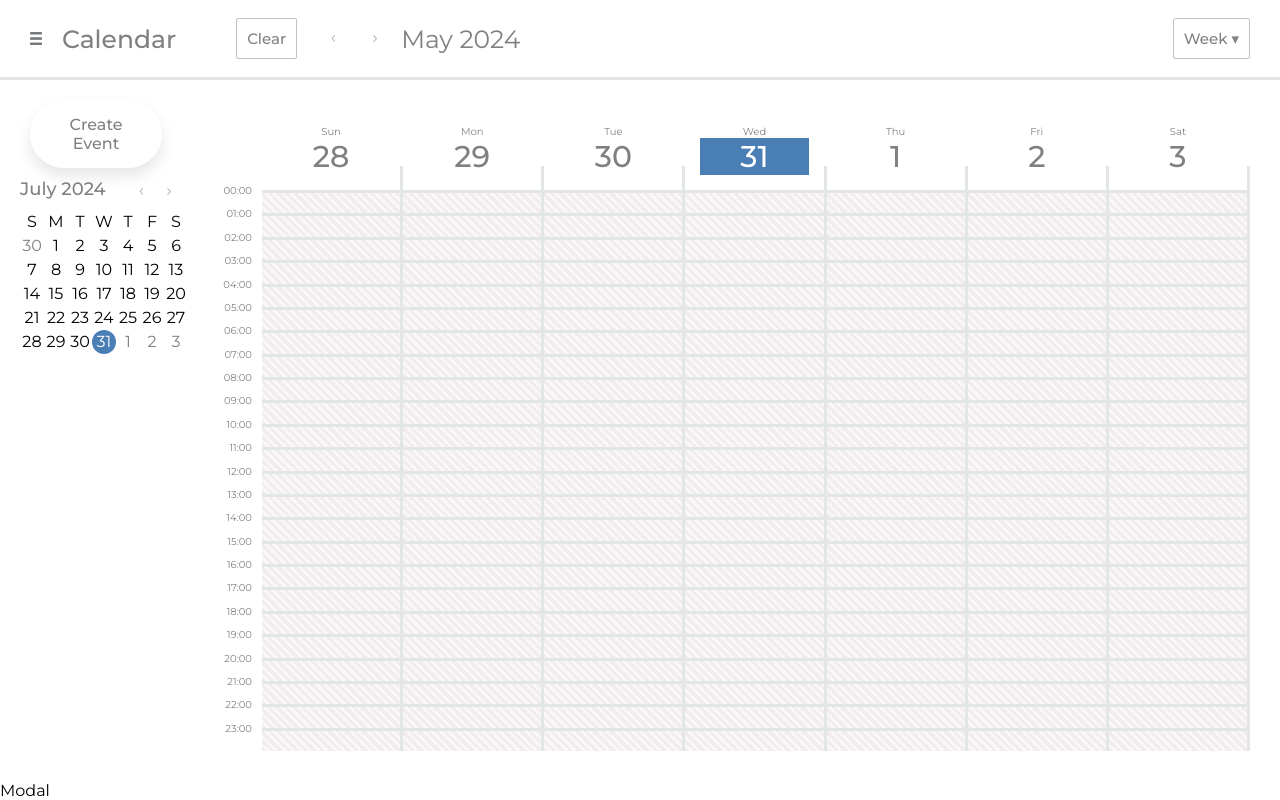
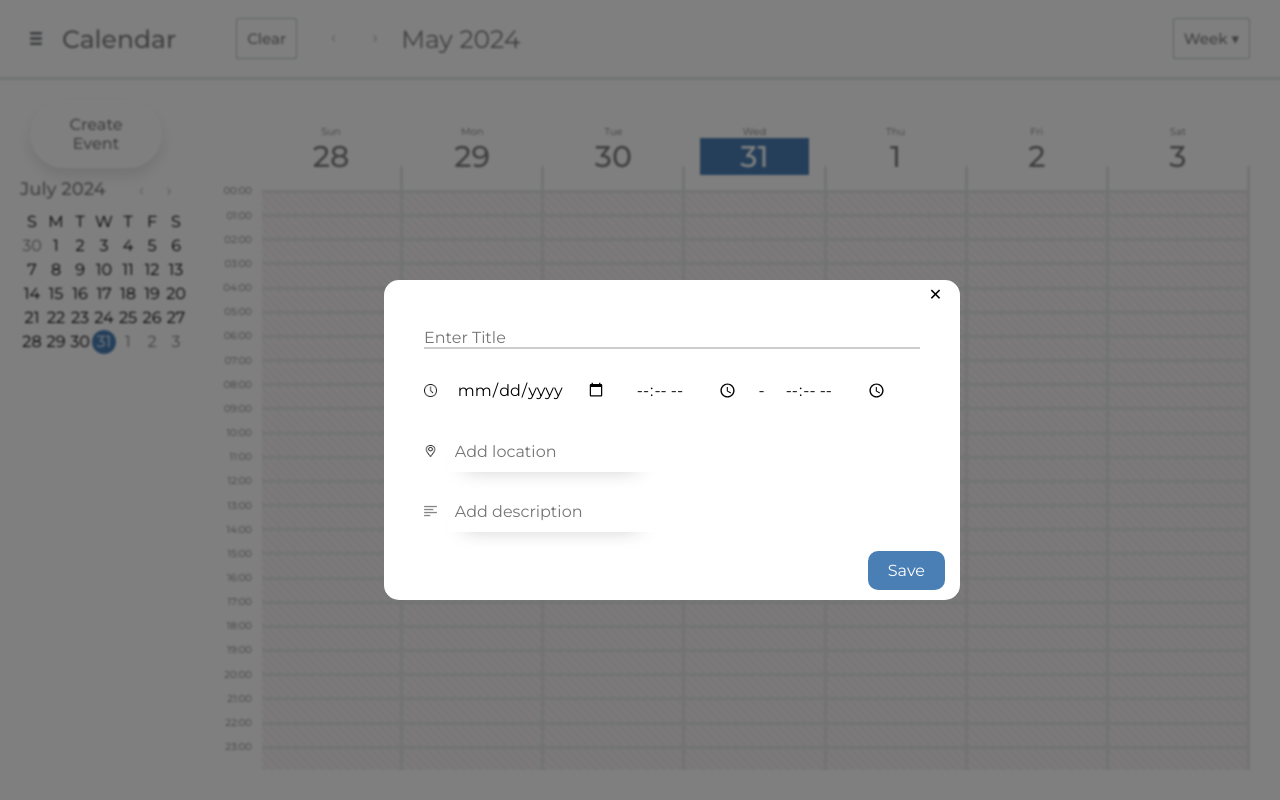
Before and after one commit to UgneMWix/calendar, a React (Vite) app: page / in a window 1280 px wide. Both pictures are taken after a click on the button "Create Event". Built offline with nearby package versions, Linux system fonts and the light colour scheme.

Commit message:
Added modal css and basic html into function component

```diff
--- a/src/App.tsx
+++ b/src/App.tsx
@@ -3,6 +3,7 @@ import MainScreen from './MainScreen/MainScreen';
 import './stylesheets/reset.css';
 import './stylesheets/global.css';
 import { useState } from 'react';
+import { Modal } from './Modal/Modal';
 function App() {
   const [isOpen, setIsOpen] = useState(false);
   function openCloseModal() {
@@ -12,7 +13,7 @@ function App() {
     <>
       <Header />
       <MainScreen callback={openCloseModal} />
-      {isOpen && <div>Modal</div>}
+      {isOpen && <Modal />}
     </>
   );
 }
--- /dev/null
+++ b/src/Modal/Modal.module.css
@@ -0,0 +1,180 @@
+.modal {
+  display: flex;
+  flex-direction: column;
+  width: 45vw;
+  height: 40vh;
+  position: fixed;
+  top: 35vh;
+  left: 30vw;
+  background-color: white;
+  border-radius: 15px;
+  z-index: 2;
+}
+.modal-header {
+  height: 3.5vh;
+  display: flex;
+  justify-content: flex-end;
+  padding-right: 15px;
+  align-items: center;
+}
+.modal-close-button {
+  background-color: transparent;
+  padding: 5px;
+  width: 1.5vw;
+  height: 1.5vw;
+  border-radius: 100%;
+  display: flex;
+  justify-content: center;
+  align-items: center;
+}
+.modal-main {
+  display: flex;
+  flex-direction: column;
+  padding-left: 40px;
+  padding-right: 40px;
+  gap: 20px;
+}
+.input-container {
+  position: relative;
+  margin-top: 20px;
+}
+.input-field {
+  display: block;
+  width: 100%;
+  font-size: 16px;
+  border: none;
+  border-bottom: 2px solid #ccc;
+  outline: none;
+  background-color: transparent;
+}
+.input-label {
+  position: absolute;
+  top: 0;
+  left: 0;
+  font-size: 16px;
+  color: rgba(204, 204, 204, 0);
+  pointer-events: none;
+  transition: all 0.3s ease;
+}
+.input-highlight {
+  position: absolute;
+  bottom: 0;
+  left: 0;
+  height: 2px;
+  width: 0;
+  background-color: #007bff;
+  transition: all 0.3s ease;
+}
+
+.input-field:focus + .input-label {
+  top: -20px;
+  font-size: 12px;
+  color: #007bff;
+}
+
+.input-field:focus + .input-label + .input-highlight {
+  width: 100%;
+}
+
+.modal-time-flex-box {
+  display: flex;
+  justify-content: flex-start;
+  align-items: center;
+  gap: 10px;
+}
+
+.modal-time-date {
+  padding: 10px;
+  border-radius: 10px;
+}
+
+.modal-time-start {
+  padding: 10px;
+  border-radius: 10px;
+}
+
+.modal-time-end {
+  padding: 10px;
+  border-radius: 10px;
+}
+
+.modal-location-flex-box {
+  width: 100%;
+}
+
+.modal-location-text {
+  color: #242424;
+  padding: 0.15rem 0.5rem;
+  height: 40px;
+  border-radius: 4px;
+  outline: none;
+  border: none;
+  line-height: 1.15;
+  box-shadow: 0px 10px 20px -18px;
+  margin-left: 10px;
+}
+
+.modal-location-text:focus {
+  border-bottom: 2px solid #5b5fc7;
+  border-radius: 4px 4px 2px 2px;
+}
+
+.modal-description-text {
+  color: #242424;
+  padding: 0.15rem 0.5rem;
+  height: 40px;
+  border-radius: 4px;
+  outline: none;
+  border: none;
+  line-height: 1.15;
+  box-shadow: 0px 10px 20px -18px;
+  margin-left: 10px;
+}
+
+.modal-description-text:focus {
+  border-bottom: 2px solid #5b5fc7;
+  border-radius: 4px 4px 2px 2px;
+}
+
+.modal-footer {
+  display: flex;
+  justify-content: flex-end;
+  align-items: center;
+  padding-right: 15px;
+  padding-top: 10px;
+  padding-bottom: 10px;
+}
+
+.modal-save-button {
+  background-color: #4a7fb5;
+  padding: 10px 20px 10px 20px;
+  border-radius: 10px;
+  color: white;
+}
+
+.modal-save-button:hover {
+  background-color: #3a6fa5;
+  cursor: pointer;
+}
+
+.overlay {
+  position: fixed;
+  top: 0;
+  bottom: 0;
+  left: 0;
+  right: 0;
+  width: 100%;
+  height: 100%;
+  background: rgba(0, 0, 0, 0.5);
+  backdrop-filter: blur(1px);
+  z-index: 1;
+}
+
+.modal-icons {
+  width: 1vw;
+  height: 1vw;
+}
+.modal-close-button:hover {
+  background-color: #d0d4d7;
+  cursor: pointer;
+}
--- a/src/Modal/Modal.tsx
+++ b/src/Modal/Modal.tsx
@@ -0,0 +1,39 @@
+import styles from './Modal.module.css';
+export function Modal() {
+  return (
+    <div>
+      <section className={styles.modal}>
+        <header className={styles['modal-header']}>
+          <button className={styles['modal-close-button']}>✕</button>
+        </header>
+        <main className={styles['modal-main']}>
+          <div className={styles['input-container']}>
+            <input placeholder="Enter Title" className={styles['input-field']} type="text" />
+            <label className={styles['input-label']}>Enter</label>
+            <span className={styles['input-highlight']}></span>
+          </div>
+          <section className={styles['modal-time-flex-box']}>
+            <img src="/clock.png" alt="clock icon" className={styles['modal-icons']} />
+            <input className={styles['modal-time-date']} type="date" id="date-input" />
+            <input className={styles['modal-time-start']} type="time" id="start-input" />
+            <p>-</p>
+            <input className={styles['modal-time-end']} type="time" id="end-input" />
+          </section>
+          <section className={styles['modal-location-flex-box']}>
+            <img src="/location.png" alt="Location pin icon" className={styles['modal-icons']} />
+            <input placeholder="Add location" className={styles['modal-location-text']} />
+          </section>
+          <section className={styles['modal-description-flex-box']}>
+            <img src="/left-align.png" alt="left-aligned text icon" className={styles['modal-icons']} />
+            <input className={styles['modal-description-text']} placeholder="Add description" />
+          </section>
+        </main>
+
+        <footer className={styles['modal-footer']}>
+          <button className={styles['modal-save-button']}>Save</button>
+        </footer>
+      </section>
+      <div className={styles['overlay']}></div>
+    </div>
+  );
+}
```
Also changed, not shown: src/Modal/Modal.css (deleted).
